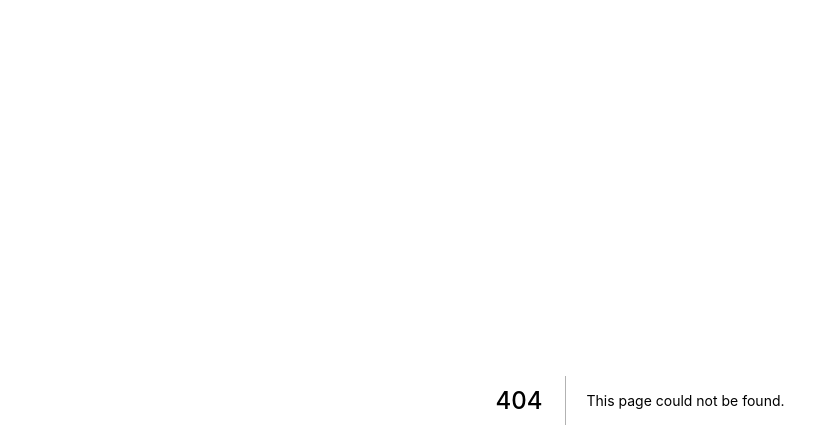
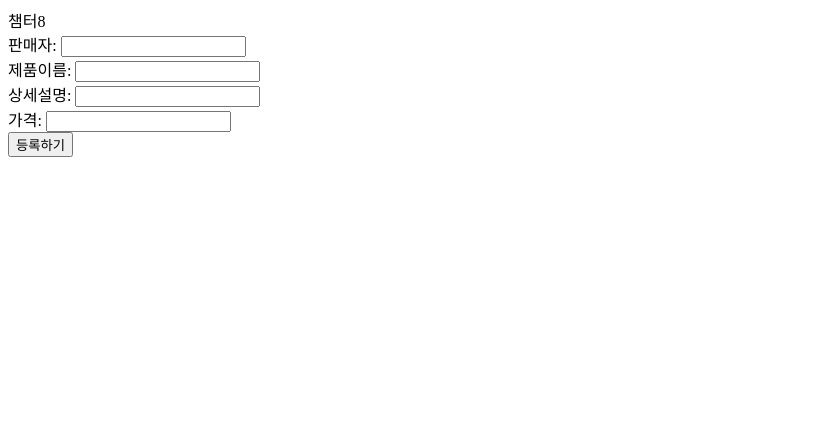
Before and after one commit to OHJINWON/class_quiz, a Next.js app: page /08/product/new in a window 1280 px wide. Before the commit this address had no page. Shown: the top 448 px of the page, without its empty margins (0-839 px from the left). Built offline with nearby package versions, Linux system fonts and the light colour scheme; no server answers.

Commit message:
컴포넌트 재사용성과 수정 프로세스 사용

```diff
--- /dev/null
+++ b/pages/08/product/[id]/edit/index.js
@@ -0,0 +1,6 @@
+import ProductWrite from "../../../../../src/components/units/08-product/writer/ProductWrite.container";
+
+export default function ProductDetailEditPage() {
+
+    return <ProductWrite isEdit={true}/>
+}
--- /dev/null
+++ b/pages/08/product/[id]/index.js
@@ -0,0 +1,6 @@
+import PrdouctDetail from "../../../../src/components/units/08-product/detail/ProductDetail.container";
+
+export default function ProductDetailPage() {
+
+    return <PrdouctDetail/>
+}
--- /dev/null
+++ b/pages/08/product/new/index.js
@@ -0,0 +1,6 @@
+import ProductWrite from "../../../../src/components/units/08-product/writer/ProductWrite.container";
+
+export default function ProductWritePage() {
+
+    return <ProductWrite isEdit={false}/>
+}
--- /dev/null
+++ b/src/components/units/08-product/writer/ProductWrite.container.js
@@ -0,0 +1,91 @@
+import { useRouter } from "next/router"
+import ProductWriteUI from "./ProductWrite.presenter"
+import { CREATE_PRODUCT, UPDATE_PRODUCT, FETCH_PRODUCT} from "./ProductWrite.queries"
+import { useState } from "react"
+import { useMutation, useQuery } from "@apollo/client"
+
+export default function ProductWrite({isEdit}) {
+    //판매자, 제품이름, 상세설명, 가격
+    const [seller, setSeller] = useState("")
+    const [name, setName] = useState("")
+    const [detail, setDetail] = useState("")
+    const [price, setPrice] = useState()
+
+    const router = useRouter()
+
+    const [createProduct] = useMutation(CREATE_PRODUCT)
+
+    const [updateProduct] = useMutation(UPDATE_PRODUCT)
+
+    const { data } = useQuery(FETCH_PRODUCT, {
+        variables : {
+            productId: router.query.id
+        }
+    })
+
+    const onChangeSeller = (e) => {
+        setSeller(e.target.value)
+    }
+    const onChangeName = (e) => {
+        setName(e.target.value)
+    }
+    const onChangeDetail = (e) => {
+        setDetail(e.target.value)
+    }
+    const onChangePrice = (e) => {
+        setPrice(e.target.value)
+    }
+
+    const onClickSubmit = async() => {
+        try {
+            const result = await createProduct({
+                variables: {
+                    seller: seller,
+                    createProductInput: {
+                        name: name,
+                        detail: detail,
+                        price: Number(price)
+                    }
+                }
+            })
+        router.push(`/08/product/${result.data?.createProduct._id}`)
+        } catch (error) {
+            console.log("error.message", error.message)
+        }
+    }
+
+    console.log("name", name)
+    console.log("detail", detail)
+    console.log("price", price)
+
+    const onClickUpdate = async() => {
+        const updateProductInput = {}
+        if(name) updateProductInput.name = name
+        if(detail) updateProductInput.detail = detail
+        if(price) updateProductInput.price = Number(price)
+        try {
+            const result = await updateProduct({
+                variables: {
+                    productId: router.query.id,
+                    updateProductInput
+                }
+            })
+            console.log("result",result)
+            router.push(`../${router.query.id}`)
+        } catch (error) {
+            console.log(error.message)
+        }
+    }
+
+    return(
+        <ProductWriteUI
+            isEdit={isEdit}
+            onClickSubmit={onClickSubmit}
+            onClickUpdate={onClickUpdate}
+            onChangeSeller={onChangeSeller}
+            onChangeName={onChangeName}
+            onChangeDetail={onChangeDetail}
+            onChangePrice={onChangePrice}
+            data={data}/>
+    )
+}
--- /dev/null
+++ b/src/components/units/08-product/writer/ProductWrite.presenter.js
@@ -0,0 +1,15 @@
+
+export default function ProductWriteUI({isEdit, onClickSubmit, onClickUpdate, onChangeSeller, onChangeName, onChangeDetail, onChangePrice, data}) {
+    return (
+
+        //판매자, 제품이름, 상세설명, 가격
+        <div>
+            챔터8<br/>
+            판매자: <input type="text" onChange={onChangeSeller} defaultValue={data?.fetchProduct.seller}/><br/>
+            제품이름: <input type="text" onChange={onChangeName} defaultValue={data?.fetchProduct.name}/><br/>
+            상세설명: <input type="text" onChange={onChangeDetail} defaultValue={data?.fetchProduct.detail}/><br/>
+            가격: <input type="text" onChange={onChangePrice} defaultValue={data?.fetchProduct.price}/><br/>
+            <button onClick={isEdit ? onClickUpdate : onClickSubmit}>{isEdit ? "수정" : "등록"}하기</button>
+       </div>
+    )
+}
--- /dev/null
+++ b/src/components/units/08-product/writer/ProductWrite.queries.js
@@ -0,0 +1,33 @@
+import { gql } from "@apollo/client"
+
+export const CREATE_PRODUCT = gql`
+    mutation createProduct($seller: String, $createProductInput: CreateProductInput!) {
+        createProduct(seller: $seller, createProductInput: $createProductInput) {
+            _id
+            number
+            message
+        }
+    }
+`
+
+export const FETCH_PRODUCT = gql`
+query fetchProduct($productId : ID){
+    fetchProduct(productId: $productId){
+        _id
+        seller
+        name
+        detail
+        price
+    }
+}
+`
+
+export const UPDATE_PRODUCT = gql`
+    mutation updateProduct($productId: ID, $updateProductInput:UpdateProductInput!) {
+        updateProduct(productId: $productId, updateProductInput: $updateProductInput) {
+            _id
+            number
+            message
+        }
+    }
+`
--- /dev/null
+++ b/src/components/units/08-product/writer/ProductWrite.style.js
@@ -0,0 +1,5 @@
+import styled from "@emotion/styled";
+
+export const Button = styled.button`
+    background-color: ${props => props.isActive ? "red" : ""}
+`
```
Also changed, not shown: src/components/units/08-product/detail/ProductDetail.container.js (added, +25 -0 lines), src/components/units/08-product/detail/ProductDetail.presenter.js (added, +29 -0 lines), src/components/units/08-product/detail/ProductDetail.queries.js (added, +13 -0 lines).
